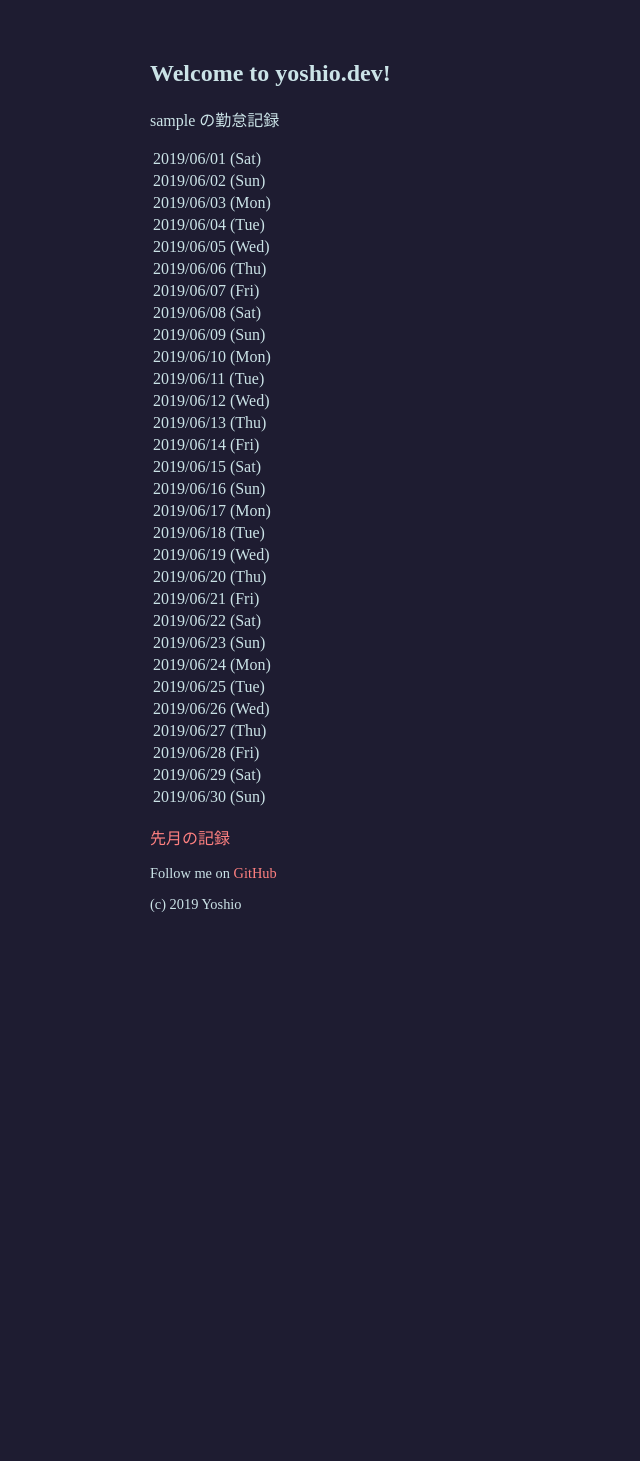
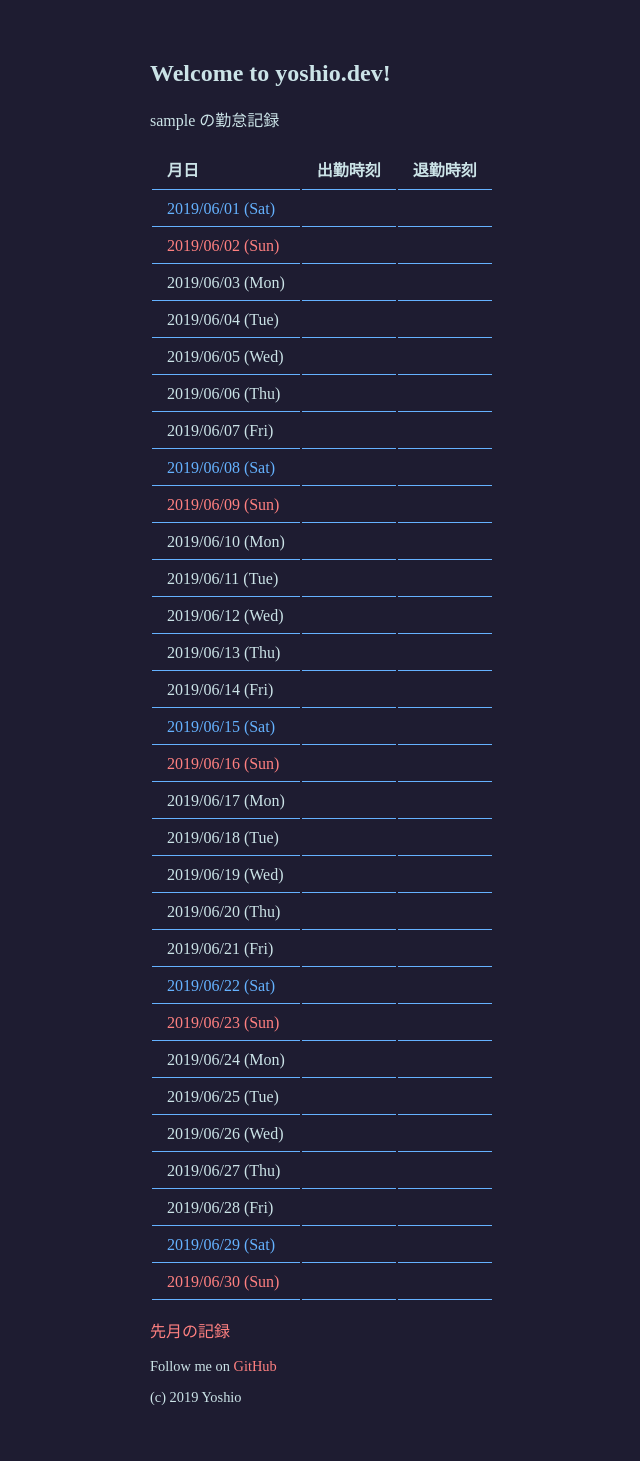
Before and after one commit to IMOKURI/yoshio.dev, a Flask app: page /working_hours/1 in a window 1280 px wide. Shown: the whole page, without its empty margins (186-826 px from the left). Before the commit the page ends 968 px from the top, so only its background shows below. Run offline with Flask 2, Linux system fonts and the light colour scheme; tables that the repository leaves empty hold one stand-in row (Sample ...).

Commit message:
update display

```diff
--- a/yoshio/static/css/index.css
+++ b/yoshio/static/css/index.css
@@ -24,6 +24,21 @@ a:hover {
     color: #ff5458;
 }
 
+th,
+td {
+    padding: 8px 15px;
+    text-align: left;
+    border-bottom: 1px solid #65b2ff;
+}
+
+sat {
+    color: #65b2ff;
+}
+
+sun {
+    color: #ff8080;
+}
+
 footer {
     font-size: 90%;
 }
--- a/yoshio/templates/pages/wh_dashboard.html
+++ b/yoshio/templates/pages/wh_dashboard.html
@@ -5,13 +5,24 @@
 <p>{{ username.username }} の勤怠記録</p>
 
 <table>
+  <thead><tr><th>月日</th><th>出勤時刻</th><th>退勤時刻</th></tr></thead>
+  <tbody>
 {% for wh in wh_table %}
-  <tr>
-    <td>{{ wh.date }}</td>
-    <td>{{ wh.begin }}</td>
-    <td>{{ wh.end }}</td>
-  </tr>
+    <tr>
+      <td>
+        {% if 'Sat' in wh.date %}<sat>
+        {% elif 'Sun' in wh.date %}<sun>
+        {% endif %}
+          {{ wh.date }}
+        {% if 'Sat' in wh.date %}</sat>
+        {% elif 'Sun' in wh.date %}</sun>
+        {% endif %}
+      </td>
+      <td>{{ wh.begin }}</td>
+      <td>{{ wh.end }}</td>
+    </tr>
 {% endfor %}
+  </tbody>
 </table>
 
 {% if 'last' in request.path %}
```
